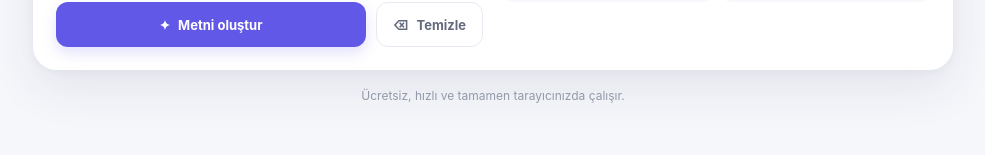
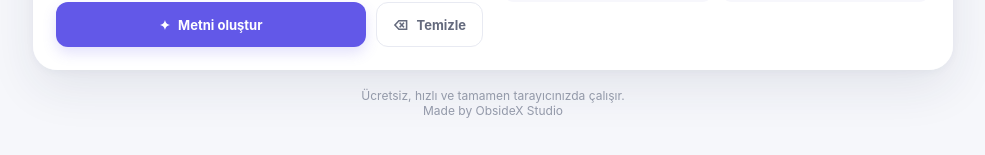
Before and after one commit to Muho41885/text-repeater, a plain HTML site: page index.html in a window 1280 px wide. Shown: the part 674-829 px from the top of the page, without its empty margins (147-1132 px from the left). Drawn offline with Linux system fonts and the light colour scheme.

Commit message:
Add ObsideX Studio credit to the footer

```diff
--- a/index.html
+++ b/index.html
@@ -187,7 +187,10 @@
         </div>
       </div>
     </section>
-    <footer>Ücretsiz, hızlı ve tamamen tarayıcınızda çalışır.</footer>
+    <footer>
+      Ücretsiz, hızlı ve tamamen tarayıcınızda çalışır.<br>
+      Made by ObsideX Studio
+    </footer>
   </main>
   <div id="toast" class="toast" role="status" aria-live="polite"></div>
 
```
